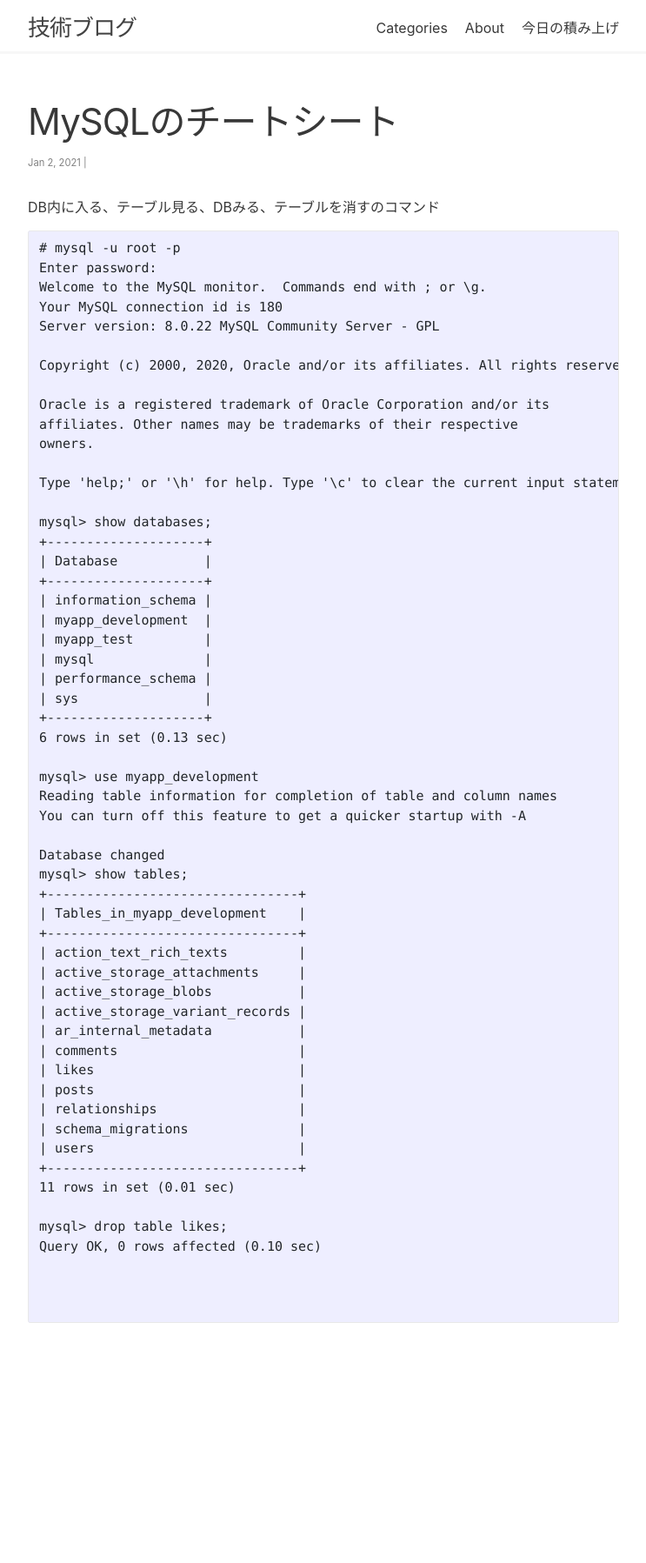
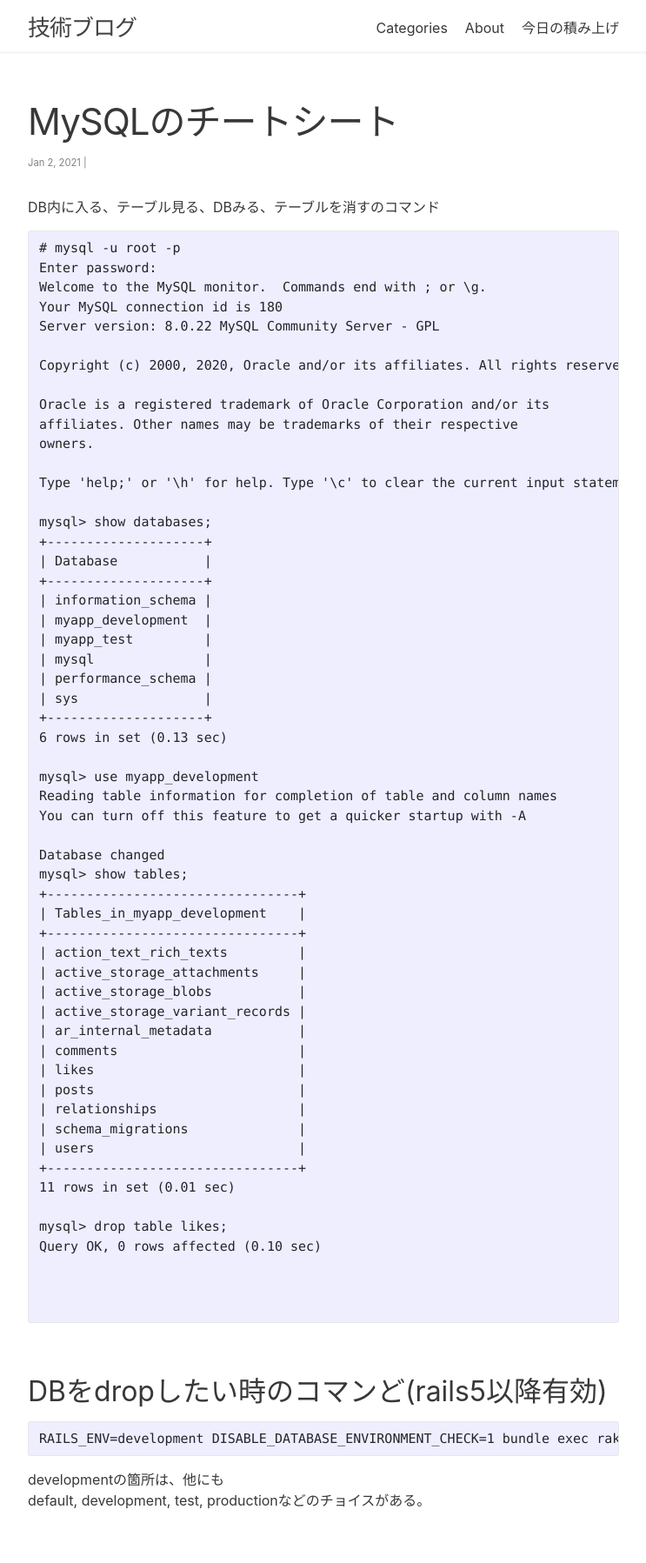
Before and after one commit to kazblog/kazblog.github.io, a Jekyll site: the page built from _posts/cheatsheet/db/2021-01-17-mysql-cheatsheet.md, in a window 1280 px wide. Shown: the whole page at 87% size, without its empty margins (268-1011 px from the left). Built offline with Jekyll 4.4.1, drawn with Linux system fonts in a browser that asks for light colours; nearby versions of some CDN libraries; before the commit the page ends 1581 px from its top, so only the background shows below that.

Commit message:
Update 2021-01-17-mysql-cheatsheet.md

````diff
--- a/_posts/cheatsheet/db/2021-01-17-mysql-cheatsheet.md
+++ b/_posts/cheatsheet/db/2021-01-17-mysql-cheatsheet.md
@@ -69,3 +69,15 @@ Query OK, 0 rows affected (0.10 sec)
 
 
 ```
+
+
+## DBをdropしたい時のコマンど(rails5以降有効)
+
+```
+RAILS_ENV=development DISABLE_DATABASE_ENVIRONMENT_CHECK=1 bundle exec rake db:drop
+```
+developmentの箇所は、他にも
+default,
+development,
+test,
+productionなどのチョイスがある。
````
